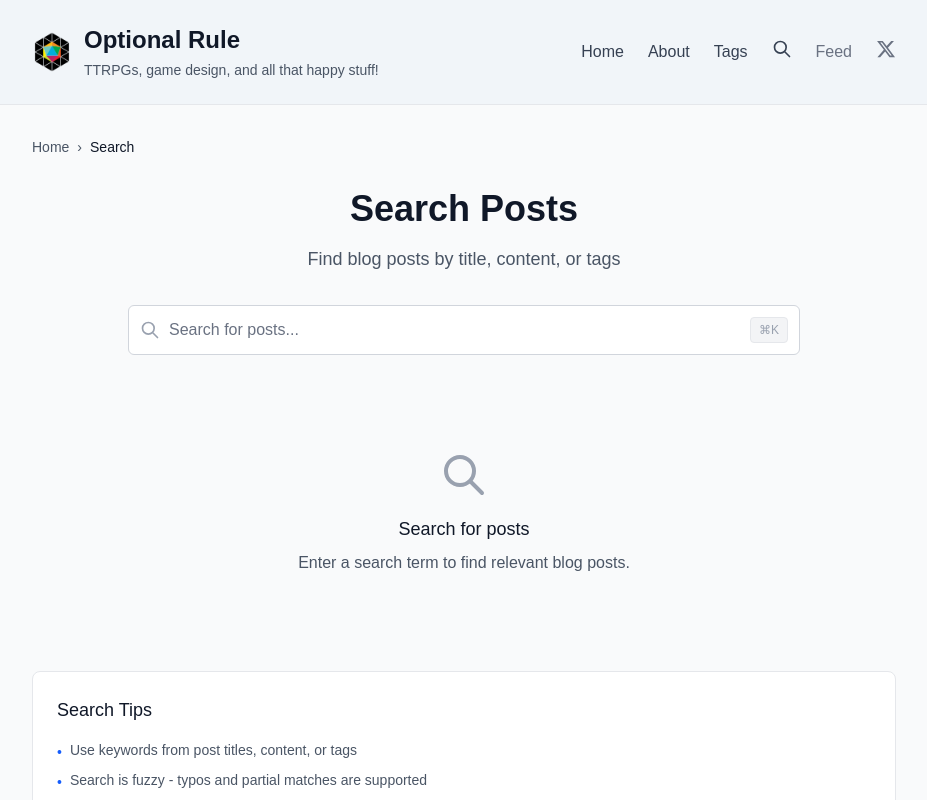
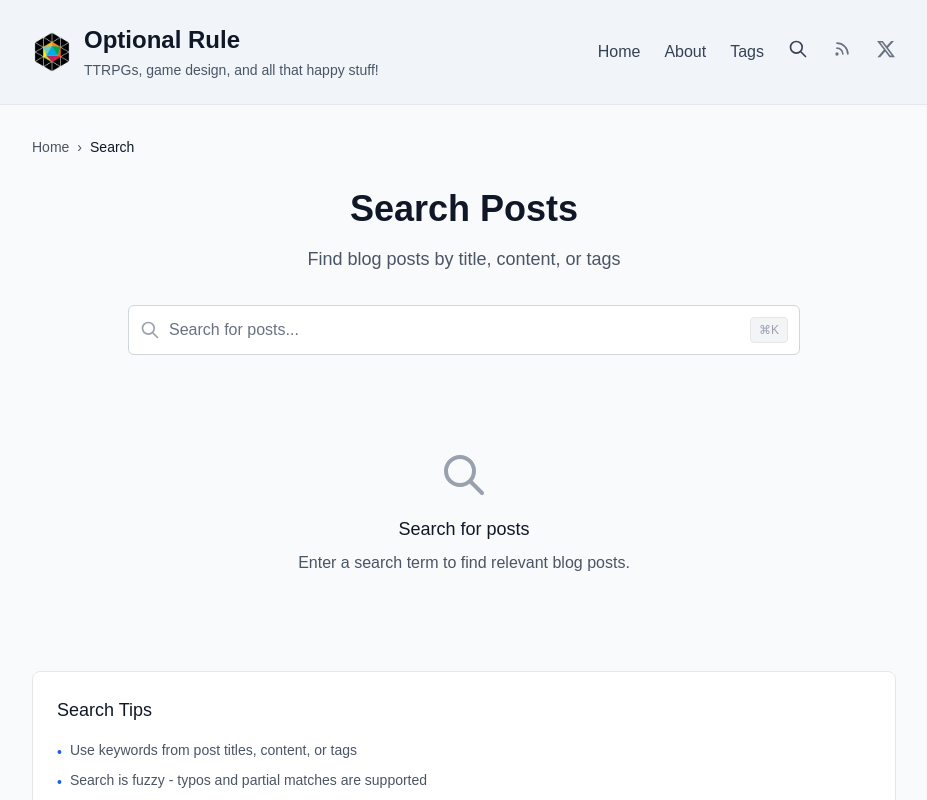
Before and after one commit to OptionalRule/optionalrule-nextjs.github.io, a Next.js app: page /search in a window 1280 px wide. Shown: the top 800 px of the page, without its empty margins (176-1103 px from the left). Built offline with nearby package versions, Linux system fonts and the light colour scheme.

Commit message:
Fixed but with search box typing.  Changed Feed link to SVG

```diff
--- a/src/components/Header.tsx
+++ b/src/components/Header.tsx
@@ -33,7 +33,24 @@ const navigationItems = [
   {
     href: '/rss.xml',
     label: 'Feed',
-    isSpecial: true
+    icon: (
+      <svg
+        className="w-5 h-5"
+        fill="none"
+        stroke="currentColor"
+        viewBox="0 0 24 24"
+        xmlns="http://www.w3.org/2000/svg"
+      >
+        <path
+          strokeLinecap="round"
+          strokeLinejoin="round"
+          strokeWidth={2}
+          d="M6 5c7.18 0 13 5.82 13 13M6 11a7 7 0 017 7m-6 0a1 1 0 11-2 0 1 1 0 012 0z"
+        />
+      </svg>
+    ),
+    isSpecial: true,
+    iconOnly: true
   },
   {
     href: 'https://x.com/optionalrule',
--- a/src/components/SearchInput.tsx
+++ b/src/components/SearchInput.tsx
@@ -25,12 +25,8 @@ export function SearchInput({
   // Initialize with URL search param if available
   useEffect(() => {
     const urlQuery = searchParams.get('q') || '';
-    // Only sync from URL if the URL query is different from current query
-    // and we're not in the middle of clearing (avoid overriding user actions)
-    if (urlQuery !== query) {
-      setQuery(urlQuery);
-    }
-  }, [searchParams, query]);
+    setQuery(urlQuery);
+  }, [searchParams]);
 
   // Handle input changes with debouncing
   useEffect(() => {
```
